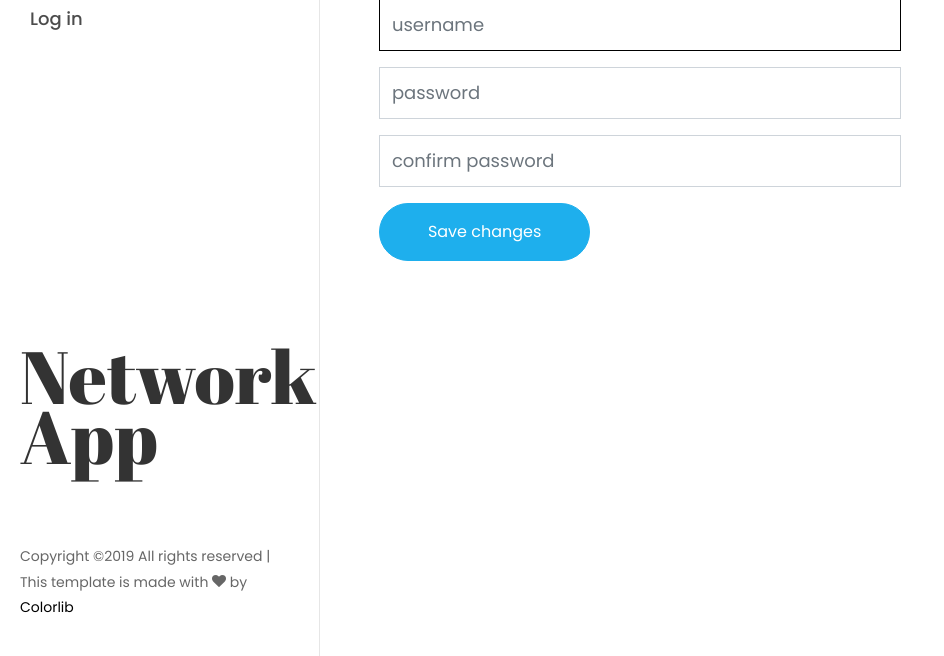
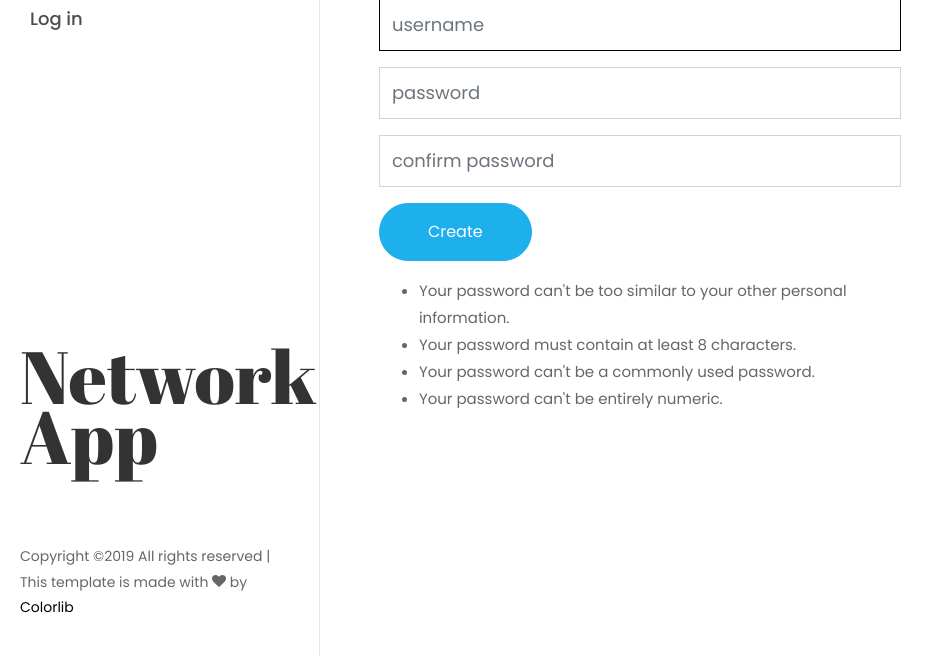
Before and after one commit to kevin123george/sayoneweb1, a Django app: page /signup/ in a window 1280 px wide. Shown: the part 144-800 px from the top of the page, without its empty margins (0-944 px from the left). Run offline with Django 3.2, Linux system fonts and the light colour scheme; some libraries are stand-ins or nearby versions; some web fonts are replaced.

Commit message:
make it better

```diff
--- a/social_network/templates/registration/signup.html
+++ b/social_network/templates/registration/signup.html
@@ -25,12 +25,26 @@
                         </div>
 
                         <div class="form-group">
-                          <input type="submit" value="Save changes" class="btn btn-primary py-3 px-5">
+                          <input type="submit" value="Create" class="btn btn-primary py-3 px-5">
                         </div>
                       </form>
 
                     </div>
                   </from>
+                  <ul>
+                    <li>
+                     Your password can't be too similar to your other personal information.
+                    </li>
+                    <li>
+                     Your password must contain at least 8 characters.
+                    </li>
+                    <li>
+                     Your password can't be a commonly used password.
+                    </li>
+                    <li>
+                     Your password can't be entirely numeric.
+                    </li>
+                  </ul>
 
                 </div>
       </body>
```
